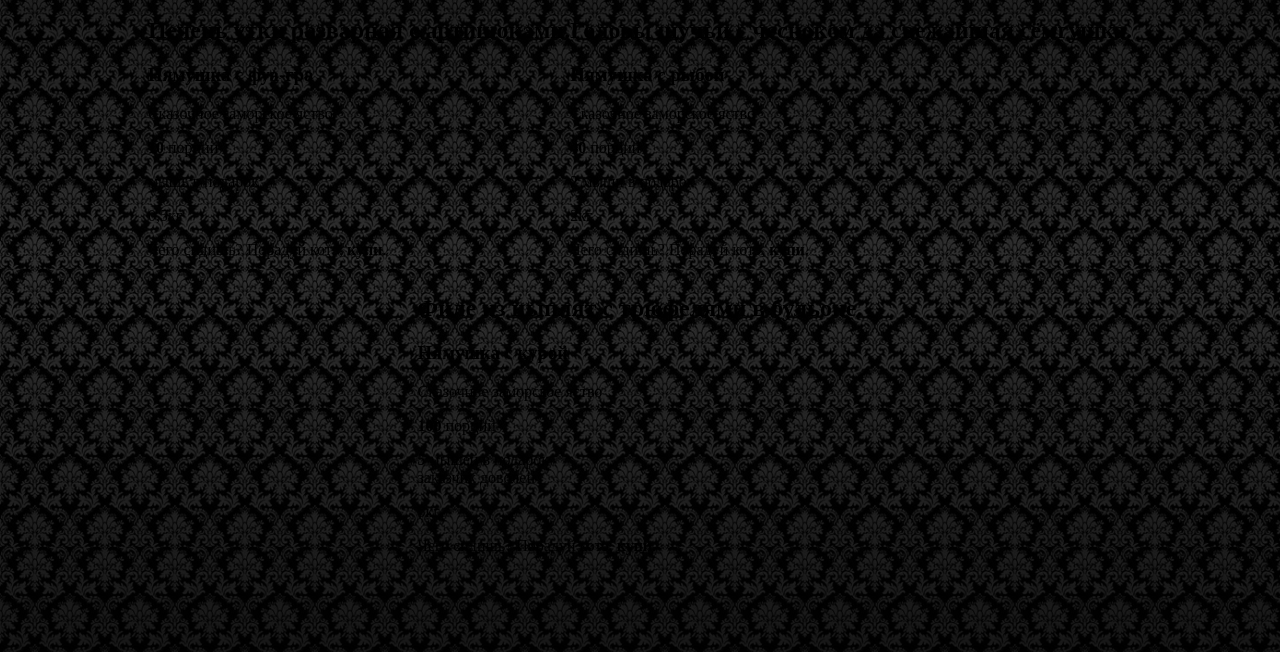
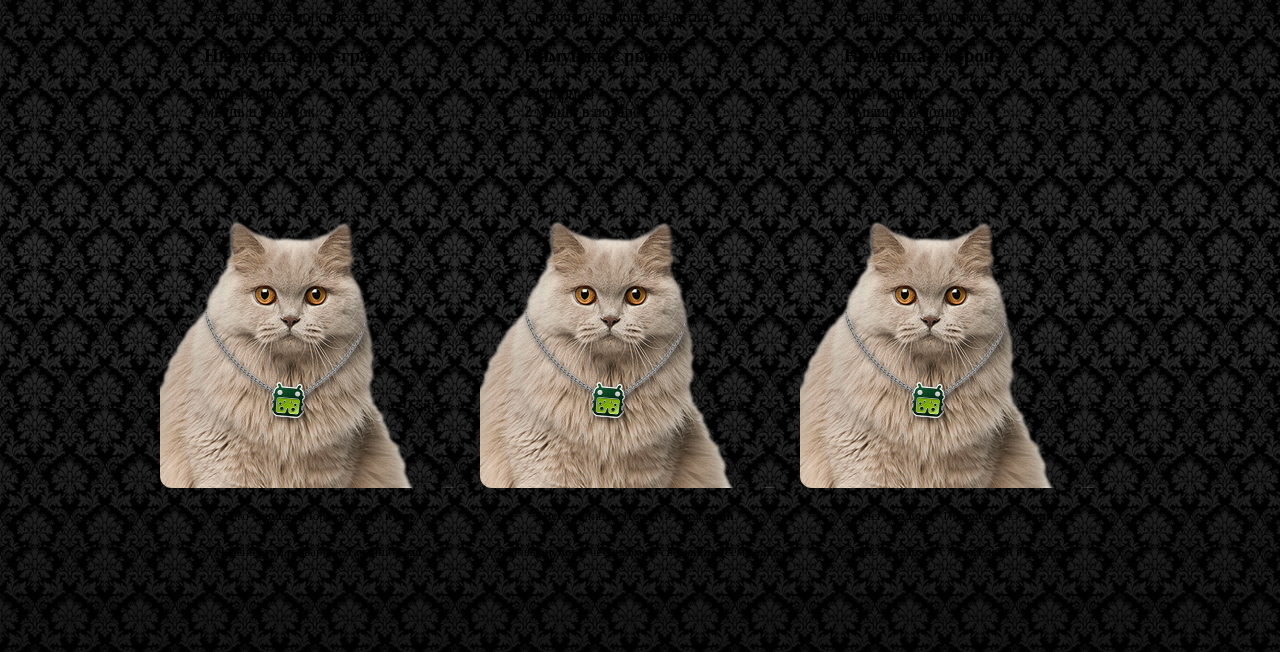
Before and after one commit to firefoxic/prototype, a website: page source/index.pug in a window 1280 px wide. Shown: the part 148-800 px from the top of the page. Drawn offline with nearby package versions, Linux system fonts and the light colour scheme; files that its build step writes are made by us from their sources.

Commit message:
Add styles for product elems and modifiers

```diff
--- /dev/null
+++ b/source/blocks/product/__card/product__card.post.css
@@ -0,0 +1,16 @@
+.product__card {
+  box-sizing: border-box;
+  position: relative;
+  width: 320px;
+  height: 480px;
+  display: flex;
+  flex-direction: column;
+  padding-left: 44px;
+  border: 4px solid $common-default;
+  border-radius: 12px;
+  background-image: url(../../../assets/images/cat.png);
+  background-repeat: no-repeat;
+  background-position: left -28px bottom -92px;
+  background-color: $bg-color;
+  color: $main;
+}
--- /dev/null
+++ b/source/blocks/product/__desc/_kind/product__desc_kind_label.post.css
@@ -0,0 +1,6 @@
+.product__desc_kind_label {
+  margin: 19px 0;
+  font-size: 13px;
+  line-height: 18px;
+  text-align: center;
+}
--- /dev/null
+++ b/source/blocks/product/__desc/_kind/product__desc_kind_promo.post.css
@@ -0,0 +1,5 @@
+.product__desc_kind_promo {
+  box-sizing: border-box;
+  order: -1;
+  font-size: 16px;
+}
--- /dev/null
+++ b/source/blocks/product/__desc/_kind/product__desc_kind_spec.post.css
@@ -0,0 +1,6 @@
+.product__desc_kind_spec {
+  display: block;
+  order: 200;
+  font-size: 13px;
+  text-align: center;
+}
--- /dev/null
+++ b/source/blocks/product/__desc/_kind/product__desc_kind_sticker.post.css
@@ -0,0 +1,16 @@
+.product__desc_kind_sticker {
+  position: absolute;
+  top: 380px;
+  left: 220px;
+  width: 81px;
+  height: 81px;
+  padding: 10px 0 0;
+  text-align: center;
+  line-height: 1;
+  color: $invert;
+  background-color: $common-default;
+
+  &:hover {
+    background-color: $common-hover;
+  }
+}
--- /dev/null
+++ b/source/blocks/product/__desc/product__desc.post.css
@@ -0,0 +1,5 @@
+.product__desc {
+  box-sizing: border-box;
+  margin: 0;
+  font-weight: normal;
+}
--- /dev/null
+++ b/source/blocks/product/__item/product__item.post.css
@@ -0,0 +1,17 @@
+.product__item {
+  box-sizing: border-box;
+  display: flex;
+  flex-direction: column;
+  width: 320px;
+  padding: 0;
+  border: none;
+  margin: 0 auto;
+
+  @media (--tablet-up) {
+    margin: 0 calc(20vw - 120px);
+  }
+
+  @media (--desktop-up) {
+    margin: 0 40px;
+  }
+}
--- a/source/styles/style.css
+++ b/source/styles/style.css
@@ -6,4 +6,11 @@
 @import "../blocks/form/form.post.css";
 @import "../blocks/heading/__tagline/heading__tagline.post.css";
 @import "../blocks/product/product.post.css";
+@import "../blocks/product/__item/product__item.post.css";
+@import "../blocks/product/__card/product__card.post.css";
+@import "../blocks/product/__desc/product__desc.post.css";
+@import "../blocks/product/__desc/_kind/product__desc_kind_promo.post.css";
+@import "../blocks/product/__desc/_kind/product__desc_kind_spec.post.css";
+@import "../blocks/product/__desc/_kind/product__desc_kind_sticker.post.css";
+@import "../blocks/product/__desc/_kind/product__desc_kind_label.post.css";
 @import "../blocks/form/__layout/form__layout.post.css";
```
